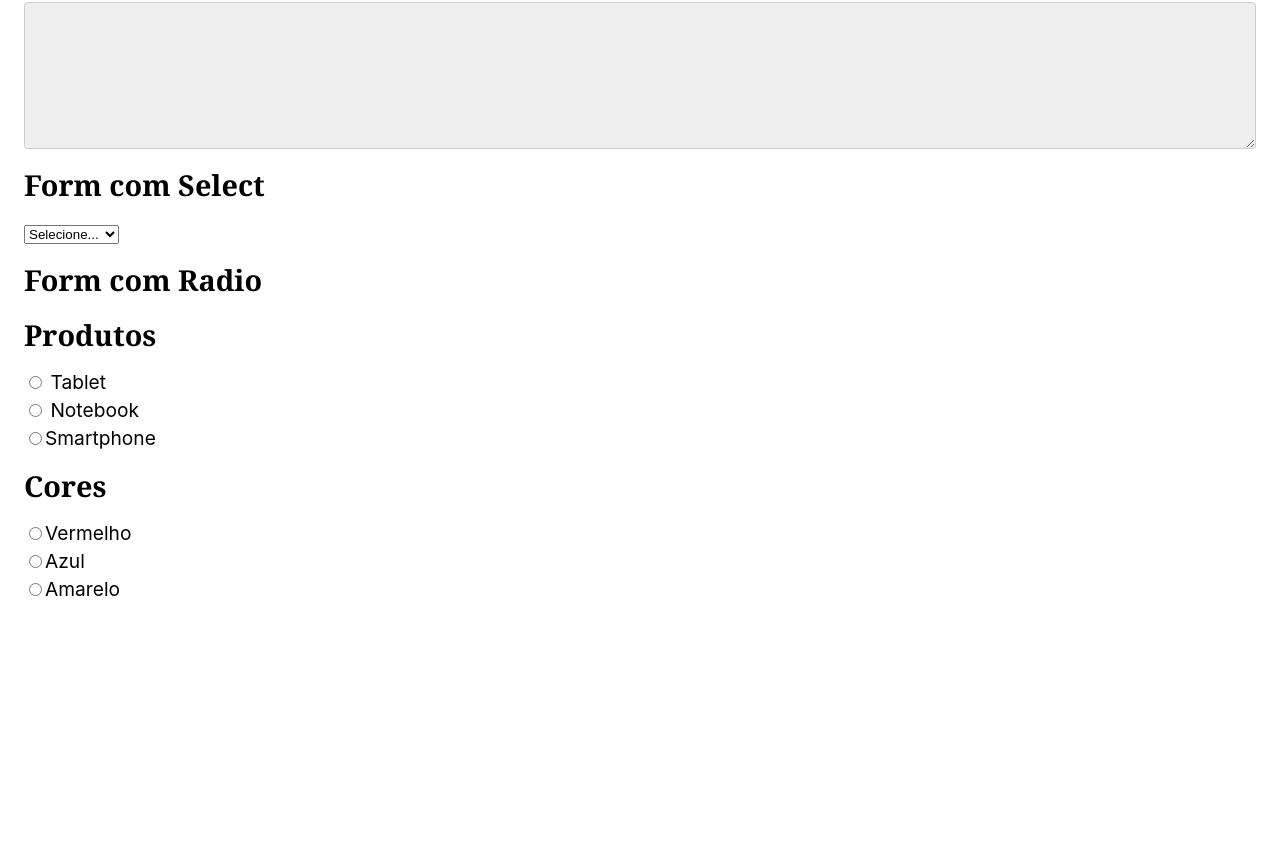
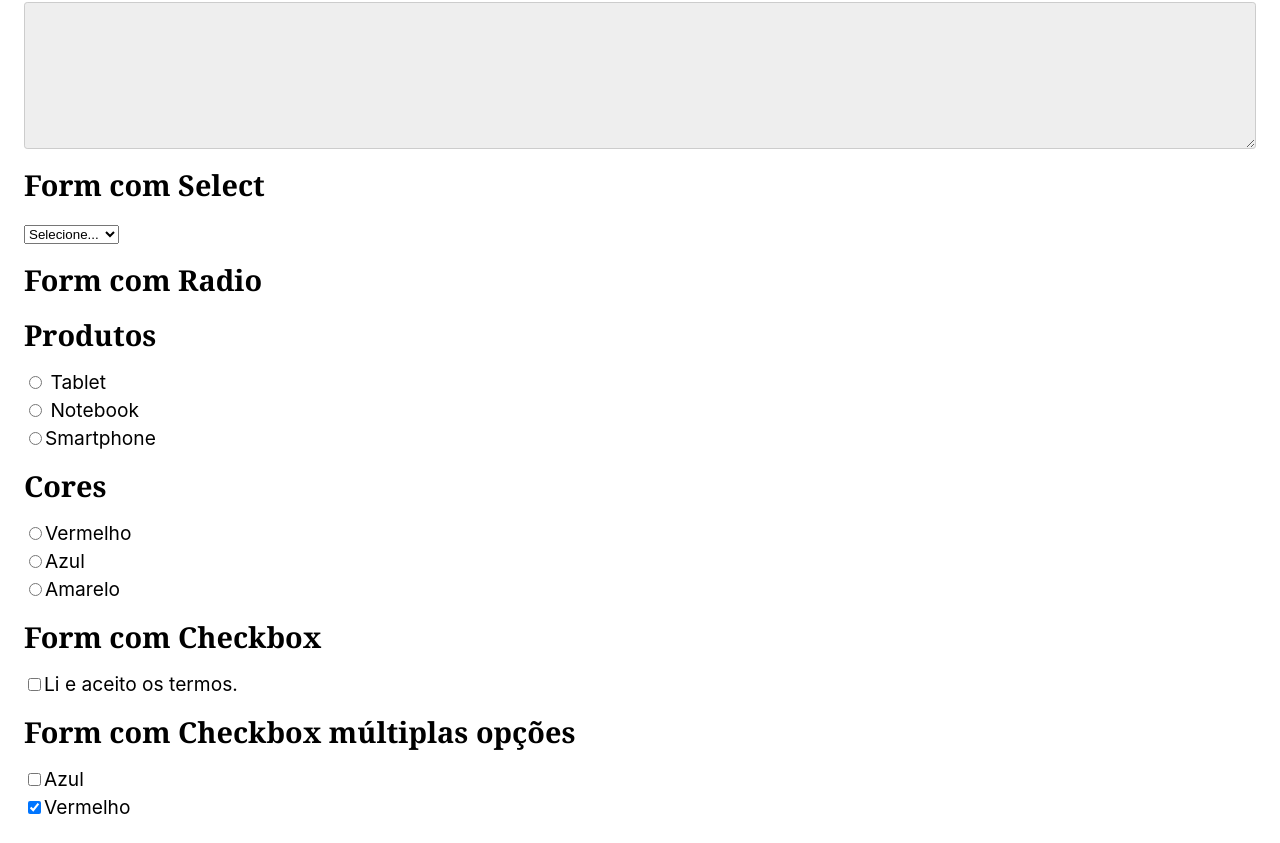
Before and after one commit to alvescamila87/react-origamid, a React (Vite) app in the folder modulo03_formularios/: page / in a window 1280 px wide. Shown: the part 1750-2593 px from the top of the page. Before the commit the page ends 2375 px from the top, so only its background shows below. Built offline with nearby package versions, Linux system fonts and the light colour scheme.

Commit message:
checkbox and multiples values in checkbox

```diff
--- a/modulo03_formularios/src/App.tsx
+++ b/modulo03_formularios/src/App.tsx
@@ -1,3 +1,5 @@
+import Checkbox from "./Form/checkbox"
+import CheckboxMultiplos from "./Form/checkboxMultiplos"
 import { Formulario01 } from "./Form/formulario01"
 import { Formulario02 } from "./Form/formulario02"
 import { Formulario03 } from "./Form/formulario03"
@@ -23,6 +25,10 @@
       <Select />
       <h2>Form com Radio</h2>
       <Radio />
+      <h2>Form com Checkbox</h2>
+      <Checkbox />
+      <h2>Form com Checkbox múltiplas opções</h2>
+      <CheckboxMultiplos />
     </>
   )
 }
--- /dev/null
+++ b/modulo03_formularios/src/Form/checkbox.tsx
@@ -0,0 +1,16 @@
+import { useState } from "react"
+
+const Checkbox = () => {
+
+    const [termos, setTermos ] = useState(false);
+    return (
+        <form>
+            {termos && <p>Aceitou os termos!</p> }
+            <label>
+                <input type="checkbox" value="Termos" checked={termos} onChange={(e) => setTermos(e.target.checked)}/>Li e aceito os termos.
+            </label>
+        </form>
+    )
+}
+
+export default Checkbox
--- /dev/null
+++ b/modulo03_formularios/src/Form/checkboxMultiplos.tsx
@@ -0,0 +1,46 @@
+import { ChangeEvent, useState } from "react"
+
+const CheckboxMultiplos = () => {
+
+    const [cores, setCores ] = useState(['vermelho']);
+
+    function handleChange(event: ChangeEvent<HTMLInputElement>) {
+        // console.log(event)
+        if(event.target.checked){
+            setCores([...cores, event.target.value])
+        } else {
+            setCores(cores.filter((cor) => {
+                //console.log(cor)
+                return cor != event.target.value;
+            }));
+        }
+    }
+
+    function checkColor(cor: string) {
+        return cores.includes(cor);
+    }
+
+    return (
+        <form>
+            <label>
+                <input
+                type="checkbox"
+                value="azul"
+                checked={checkColor('azul')}
+                onChange={handleChange}
+                />Azul
+            </label>
+            <label>
+                <input
+                type="checkbox"
+                value="vermelho"
+                checked={checkColor('vermelho')}
+                //checked={cores.includes('vermelho')}
+                onChange={handleChange}
+                />Vermelho
+            </label>
+        </form>
+    )
+}
+
+export default CheckboxMultiplos
```
